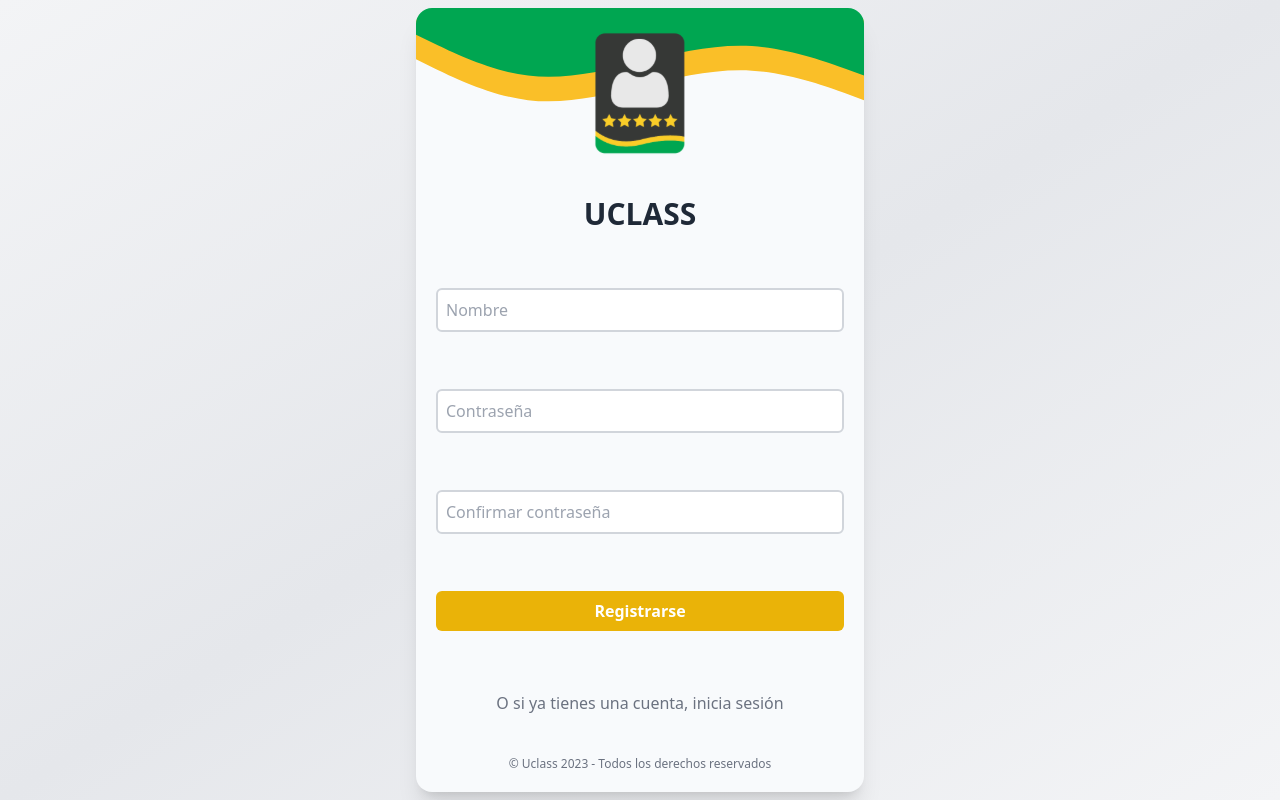
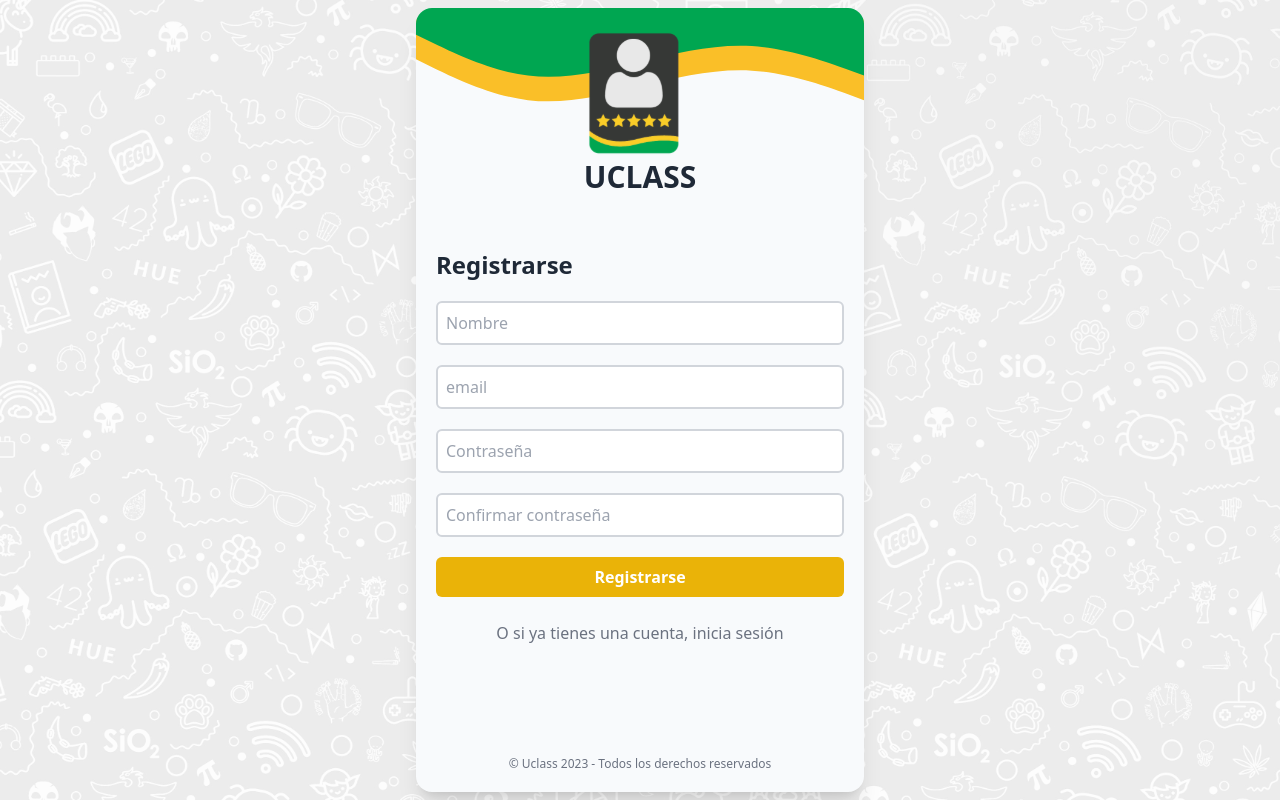
Before and after one commit to Santiago-Restrepo/uclass-frontend, a Next.js app: page /signup in a window 1280 px wide. Built offline with nearby package versions, Linux system fonts and the light colour scheme.

Commit message:
local login and signup working fine

```diff
--- a/package.json
+++ b/package.json
@@ -9,6 +9,7 @@
     "lint": "next lint"
   },
   "dependencies": {
+    "@hookform/resolvers": "^3.0.1",
     "@react-oauth/google": "^0.8.0",
     "@reduxjs/toolkit": "^1.9.3",
     "@types/node": "18.14.1",
@@ -20,9 +21,12 @@
     "next": "13.2.0",
     "react": "18.2.0",
     "react-dom": "18.2.0",
+    "react-hook-form": "^7.43.9",
     "react-icons": "^4.8.0",
     "react-redux": "^8.0.5",
-    "typescript": "4.9.5"
+    "react-toastify": "^9.1.2",
+    "typescript": "4.9.5",
+    "yup": "^1.0.2"
   },
   "devDependencies": {
     "autoprefixer": "^10.4.13",
--- a/src/components/Screen.tsx
+++ b/src/components/Screen.tsx
@@ -1,17 +1,28 @@
 import React from 'react'
+
 interface ScreenProps {
     children: React.ReactNode,
     wrapperClassname?: string,
-    contentClassname?: string
+    contentClassname?: string,
+    toast?: () => void
 }
 export const Screen = ({contentClassname, wrapperClassname, children}: ScreenProps) => {
     return (
-        <div className={`flex flex-col items-center justify-center h-screen w-full sm:p-2 bg-gradient-to-tl from-gray-100 via-gray-200 to-gray-100 ${wrapperClassname}`}>
-            <div className={`flex flex-col items-center justify-between h-full w-full sm:max-w-md sm:rounded-2xl p-5 bg-slate-50 relative overflow-y-scroll scrollbar-hide shadow-xl ${contentClassname}`}>
+        <div className={`screen relative flex flex-col items-center justify-center h-screen w-full sm:p-2 bg-gradient-to-tl from-gray-100 via-gray-200 to-gray-100 ${wrapperClassname}`}>
+            <div className={`relative flex flex-col items-center justify-between h-full w-full sm:max-w-md sm:rounded-2xl p-5 bg-slate-50 overflow-y-scroll scrollbar-hide shadow-xl ${contentClassname}`}>
                 {children}
                 <p className="text-xs text-gray-500">© Uclass 2023 - Todos los derechos reservados</p>
             </div>
             <style jsx>{`
+                .screen {
+                    background: url('/doodle.jpg');
+                    background-size: cover;
+                    background-position: center;
+                    background-repeat: no-repeat;
+                    background-attachment: fixed;
+                    background-blend-mode: overlay;
+                    background-color: rgba(255, 255, 255, 0.5);
+                }
                 .scrollbar-hide::-webkit-scrollbar {
                     display: none;
                 }
@@ -19,7 +30,6 @@ export const Screen = ({contentClassname, wrapperClassname, children}: ScreenPro
                     -ms-overflow-style: none;  /* IE and Edge */
                     scrollbar-width: none;  /* Firefox */
                 }
-
             `}</style>
         </div>
     )
--- a/src/pages/login.tsx
+++ b/src/pages/login.tsx
@@ -1,14 +1,29 @@
 import React from 'react'
 import Image from 'next/image'
 import Link from 'next/link'
+import { ToastContainer, toast } from 'react-toastify';
+import 'react-toastify/dist/ReactToastify.css';
 //Components
 import { Screen } from '@/components/Screen'
 //Redux
 import { useDispatch } from 'react-redux'
 import { setUser } from '@/features/userSlice'
 import { useUser } from '@/hooks/useUser'
+//React hook form
+import { useForm } from 'react-hook-form'
+import { yupResolver } from '@hookform/resolvers/yup';
+import { loginSchema } from '@/schemas/authSchemas'
+//Services
+import { login } from '@/services/authService'
 export default function Login() {
     const dispatch = useDispatch();
+    const {
+        register,
+        handleSubmit,
+        formState: { errors }
+    } = useForm({
+        resolver: yupResolver(loginSchema)
+    });
     const googleLogin = () =>{
         window.open('http://localhost:3000/api/auth/google', 'targetWindow', 'toolbar=no,location=no,status=no,menubar=no,scrollbars=yes,resizable=yes,width=600,height=600')
         window.addEventListener('message', (event) => {
@@ -19,6 +34,38 @@ export default function Login() {
         }, false)
     }
     useUser();
+    const onSubmit = async (data: any) => {
+        try {
+            const {
+                email,
+                password
+            } = data;
+            toast.promise(
+                login(email, password),
+                {
+                    pending: 'Iniciando sesión...',
+                    success: 'Sesión iniciada correctamente',
+                    error: {
+                        render({data}){
+                          // When the promise reject, data will contains the error
+                            const message = data instanceof Error ? data.message : "Error"
+                            return message
+                        }
+                    }
+                }
+            ).then((response) => {
+                const {
+                    token,
+                    name
+                } = response.data
+                dispatch(setUser({token, name}))
+            }).catch((error) => {
+                console.log(error)
+            })
+        } catch (error) {
+            console.log(error)
+        }
+    }
     return (
         <Screen>
             <div className="topBanner w-full h-20 absolute top-0">
@@ -28,18 +75,35 @@ export default function Login() {
                 <Image src='/logo.svg' width={100} height={100} alt="Logo Uclass" style={{zIndex: "1"}}/>
                 <h1 className='text-3xl font-bold text-gray-800'>UCLASS</h1>
             </div>
-            <div className='flex flex-col w-full'>
-                <input type="text" className='mt-5 p-2 w-full border-2 border-gray-300 rounded-md' placeholder='Email'/>
-                <input type="password" className='mt-5 p-2 w-full border-2 border-gray-300 rounded-md' placeholder='Contraseña'/>
+            <form
+                onSubmit={handleSubmit(onSubmit)}
+                className='flex flex-col w-full'
+            >
+                <h1 className='text-2xl font-bold text-gray-800'>Iniciar sesión</h1>
+                <input
+                    type="text"
+                    className='mt-5 p-2 w-full border-2 border-gray-300 rounded-md'
+                    placeholder='Email'
+                    {...register('email')}
+                />
+                {errors.email && <p className='text-red-500'>{errors.email.message?.toString()}</p>}
+                <input
+                    type="password"
+                    className='mt-5 p-2 w-full border-2 border-gray-300 rounded-md'
+                    placeholder='Contraseña'
+                    {...register('password')}
+                />
+                {errors.password && <p className='text-red-500'>{errors.password.message?.toString()}</p>}
                 <button className='mt-5 p-2 w-full bg-green-600 text-white font-bold rounded-md'>Iniciar sesión</button>
                 <Link href='/signup' className='mt-5 p-2 w-full border-2 border-solid border-yellow-500 text-yellow-500 font-bold rounded-md text-center'>
                     Registrarse
                 </Link>
-            </div>
+            </form>
             <button onClick={googleLogin} className='flex items-center justify-center mt-5 p-2 w-fit border-2 border-gray-400 border-solid text-gray-500 font-bold rounded-md'>
                 <Image src='/google.svg' width={20} height={20} alt="Logo Google" className='mr-3'/>
                 Iniciar sesión con Google
             </button>
+            <ToastContainer />
         </Screen>
     )
 }
--- a/src/pages/signup.tsx
+++ b/src/pages/signup.tsx
@@ -1,35 +1,104 @@
 import React from 'react'
 import Image from 'next/image'
 import Link from 'next/link'
+import { useRouter } from 'next/router'
+import { useDispatch } from 'react-redux'
 //Components
 import { Screen } from '@/components/Screen'
+//React hook form
+import { useForm } from 'react-hook-form'
+import { yupResolver } from '@hookform/resolvers/yup';
+import { signupSchema } from '@/schemas/authSchemas'
+//Services
+import { signup } from '@/services/authService'
+//Toast
+import { ToastContainer, toast } from 'react-toastify';
+import 'react-toastify/dist/ReactToastify.css';
+import { setUser } from '@/features/userSlice'
 export default function Signup() {
+    const dispatch = useDispatch();
+    const router = useRouter();
+    const { register, handleSubmit, formState: { errors } } = useForm({
+        resolver: yupResolver(signupSchema)
+    });
+    const onSubmit = (data: any) => {
+        try {
+            const {
+                name,
+                email,
+                password,
+                repeatPassword
+            } = data
+            toast.promise(
+                signup(name, email, password, repeatPassword),
+                {
+                    pending: 'Registrando usuario...',
+                    success: 'Usuario registrado correctamente',
+                    error: {
+                        render({data}){
+                            const message = data instanceof Error ? data.message : "Error"
+                            return message
+                        }
+                    }
+                }
+            ).then((response) => {
+                router.push('/login')
+            }).catch((error) => {
+                console.log(error)
+            })
+        } catch (error) {
+            console.log(error)
+        }
+
+    }
     return (
         <Screen>
             <div className="topBanner w-full h-20 absolute top-0">
                 <Image src='/topBanner.svg' alt="logo uclass" fill={true} style={{objectFit: "cover", overflowY: "visible", borderTopLeftRadius: "0.75rem", borderTopRightRadius: "0.75rem",}}/>
             </div>
+            <div className='z-10'>
                 <Image src='/logo.svg' width={100} height={100} alt="Logo Uclass" style={{zIndex: "1"}}/>
                 <h1 className='text-3xl font-bold text-gray-800'>UCLASS</h1>
+            </div>
+            <form
+                onSubmit={handleSubmit(onSubmit)}
+                className='flex flex-col w-full'
+            >
+                <h1 className='text-2xl font-bold text-gray-800'>Registrarse</h1>
                 <input
                     type="text"
                     className='mt-5 p-2 w-full border-2 border-gray-300 rounded-md'
                     placeholder='Nombre'
+                    {...register('name')}
                 />
+                {errors.name && <p className='text-red-500'>{errors.name.message?.toString()}</p>}
+                <input
+                    type="text"
+                    className='mt-5 p-2 w-full border-2 border-gray-300 rounded-md'
+                    placeholder='email'
+                    {...register('email')}
+                />
+                {errors.email && <p className='text-red-500'>{errors.email.message?.toString()}</p>}
                 <input
                     type="password"
                     className='mt-5 p-2 w-full border-2 border-gray-300 rounded-md'
                     placeholder='Contraseña'
+                    {...register('password')}
                 />
+                {errors.password && <p className='text-red-500'>{errors.password.message?.toString()}</p>}
                 <input
                     type="password"
                     className='mt-5 p-2 w-full border-2 border-gray-300 rounded-md'
                     placeholder='Confirmar contraseña'
+                    {...register('repeatPassword')}
                 />
+                {errors.repeatPassword && <p className='text-red-500'>{errors.repeatPassword.message?.toString()}</p>}
                 <button className='mt-5 p-2 w-full bg-yellow-500 text-white font-bold rounded-md'>Registrarse</button>
                 <Link href='/login' className='mt-5 p-2 text-gray-500 w-full font-light text-center leading-none'>
                     O si ya tienes una cuenta, inicia sesión
                 </Link>
+            </form>
+            <ToastContainer />
         </Screen>
     )
 }
--- /dev/null
+++ b/src/schemas/authSchemas.tsx
@@ -0,0 +1,13 @@
+import * as yup from 'yup';
+
+export const loginSchema = yup.object().shape({
+    email: yup.string().email().required(),
+    password: yup.string().required(),
+});
+
+export const signupSchema = yup.object().shape({
+    name: yup.string().required(),
+    email: yup.string().email().required(),
+    password: yup.string().required(),
+    repeatPassword: yup.string().oneOf([yup.ref('password')], 'Passwords must match').required(),
+});
--- /dev/null
+++ b/src/services/authService.ts
@@ -0,0 +1,14 @@
+const API_URL = 'http://localhost:3000/api';
+import axios from 'axios';
+export const login = async (email: string, password: string) => {
+    return axios.post(`${API_URL}/auth/signin`, { user: { email, password } }).catch((error) => {
+        throw new Error(error.response.data.message);
+    });
+
+}
+
+export const signup = async (name: string, email: string, password: string, repeatPassword: string) => {
+    return axios.post(`${API_URL}/auth/signup`, { user: { name, email, password, repeatPassword } }).catch((error) => {
+        throw new Error(error.response.data.message);
+    });
+}
```
Also changed, not shown: public/doodle.jpg (added), 1 other file (tests, documents, lock files or other folders). Lines whose indentation alone changed are shown as unchanged.
